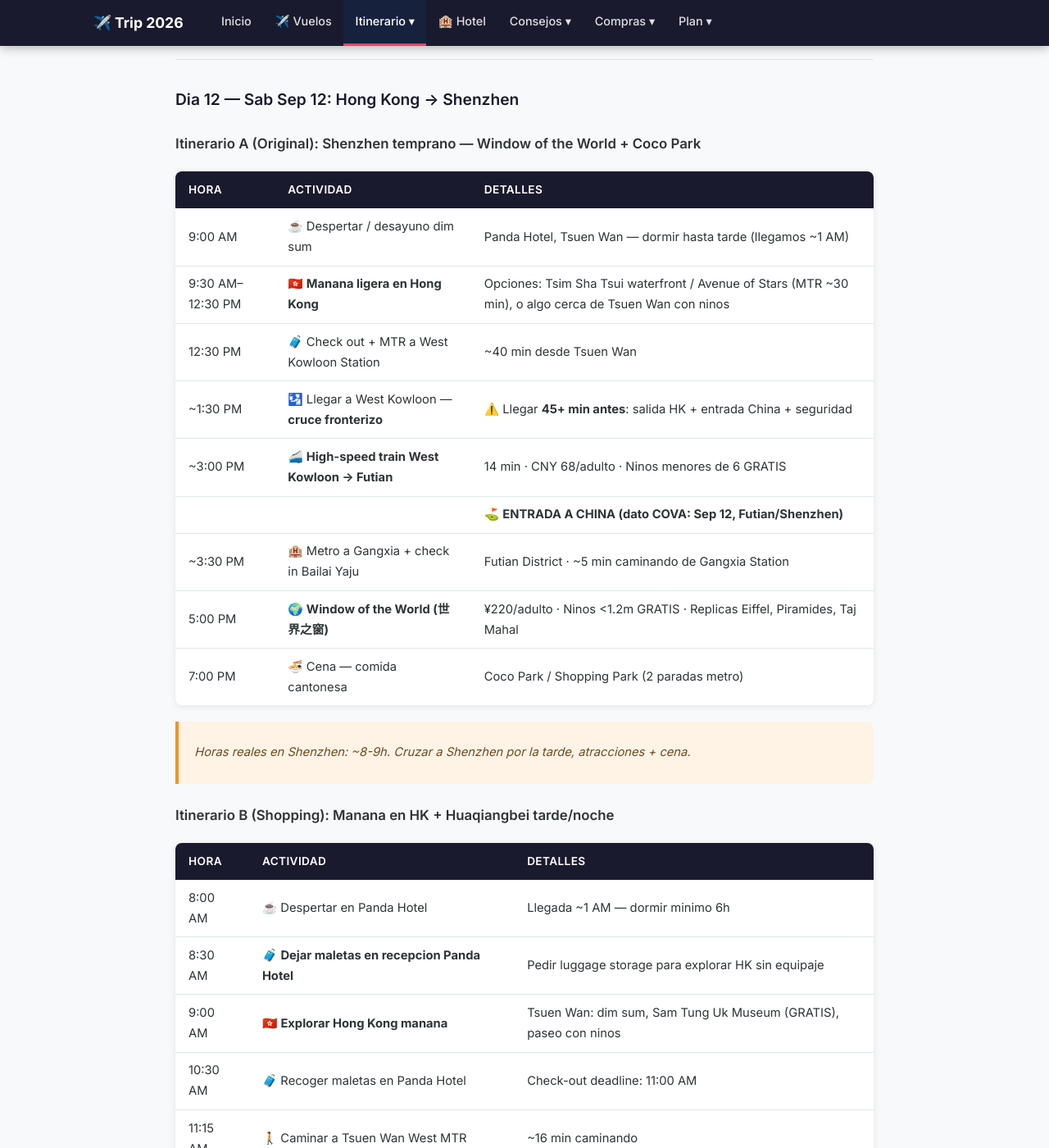
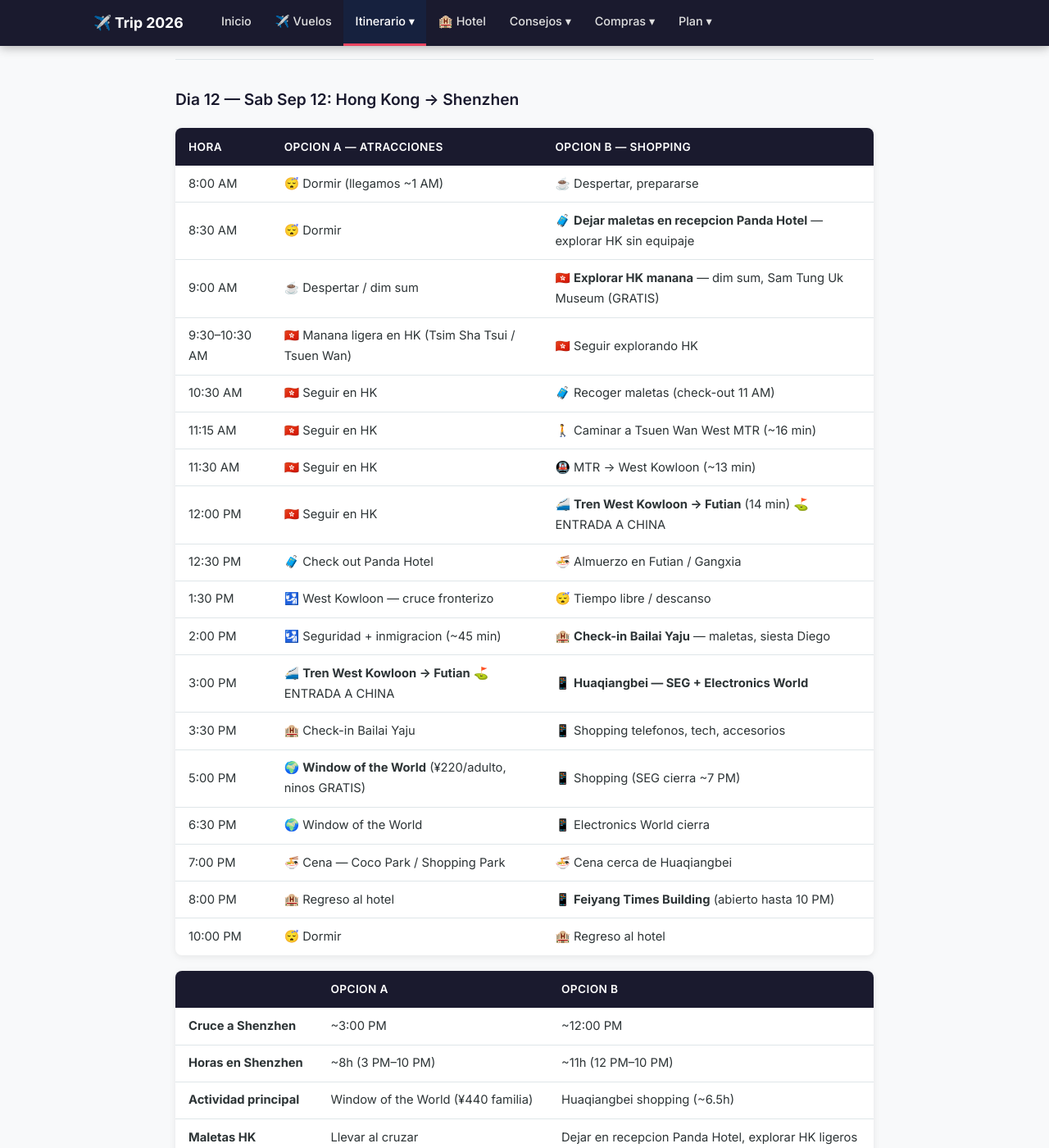
Before and after one commit to nescool101/nescaotravelplanner, a Jekyll site: the page built from itinerary/china.md, in a window 1280 px wide and 1400 px high, scrolled down 1903 px. Shown: the whole window at 82% size. Built offline with Jekyll 4.4.1, drawn with Linux system fonts in a browser that asks for light colours; some of the changed text lies outside the part shown.

Commit message:
Restructure Day 12-13 as side-by-side comparison tables for Option A/B
Day 12 and 13 now show Option A (Atracciones) and Option B (Shopping) in
a single table with columns per option for easy comparison. Also adds
summary comparison tables and updates train booking details in checklist.

Co-Authored-By: Claude Opus 4.6 <noreply@anthropic.com>

```diff
--- a/itinerary/china.md
+++ b/itinerary/china.md
@@ -67,47 +67,38 @@ nav_group: itinerary
 
 ### Dia 12 — Sab Sep 12: Hong Kong → Shenzhen
 
-#### Itinerario A (Original): Shenzhen temprano — Window of the World + Coco Park
+| Hora | Opcion A — Atracciones | Opcion B — Shopping |
+|------|----------------------|---------------------|
+| 8:00 AM | 😴 Dormir (llegamos ~1 AM) | ☕ Despertar, prepararse |
+| 8:30 AM | 😴 Dormir | 🧳 **Dejar maletas en recepcion Panda Hotel** — explorar HK sin equipaje |
+| 9:00 AM | ☕ Despertar / dim sum | 🇭🇰 **Explorar HK manana** — dim sum, Sam Tung Uk Museum (GRATIS) |
+| 9:30–10:30 AM | 🇭🇰 Manana ligera en HK (Tsim Sha Tsui / Tsuen Wan) | 🇭🇰 Seguir explorando HK |
+| 10:30 AM | 🇭🇰 Seguir en HK | 🧳 Recoger maletas (check-out 11 AM) |
+| 11:15 AM | 🇭🇰 Seguir en HK | 🚶 Caminar a Tsuen Wan West MTR (~16 min) |
+| 11:30 AM | 🇭🇰 Seguir en HK | 🚇 MTR → West Kowloon (~13 min) |
+| 12:00 PM | 🇭🇰 Seguir en HK | 🚄 **Tren West Kowloon → Futian** (14 min) ⛳ ENTRADA A CHINA |
+| 12:30 PM | 🧳 Check out Panda Hotel | 🍜 Almuerzo en Futian / Gangxia |
+| 1:30 PM | 🛂 West Kowloon — cruce fronterizo | 😴 Tiempo libre / descanso |
+| 2:00 PM | 🛂 Seguridad + inmigracion (~45 min) | 🏨 **Check-in Bailai Yaju** — maletas, siesta Diego |
+| 3:00 PM | 🚄 **Tren West Kowloon → Futian** ⛳ ENTRADA A CHINA | 📱 **Huaqiangbei — SEG + Electronics World** |
+| 3:30 PM | 🏨 Check-in Bailai Yaju | 📱 Shopping telefonos, tech, accesorios |
+| 5:00 PM | 🌍 **Window of the World** (¥220/adulto, ninos GRATIS) | 📱 Shopping (SEG cierra ~7 PM) |
+| 6:30 PM | 🌍 Window of the World | 📱 Electronics World cierra |
+| 7:00 PM | 🍜 Cena — Coco Park / Shopping Park | 🍜 Cena cerca de Huaqiangbei |
+| 8:00 PM | 🏨 Regreso al hotel | 📱 **Feiyang Times Building** (abierto hasta 10 PM) |
+| 10:00 PM | 😴 Dormir | 🏨 Regreso al hotel |
 
-| Hora | Actividad | Detalles |
-|------|----------|---------|
-| 9:00 AM | ☕ Despertar / desayuno dim sum | Panda Hotel, Tsuen Wan — dormir hasta tarde (llegamos ~1 AM) |
-| 9:30 AM–12:30 PM | 🇭🇰 **Manana ligera en Hong Kong** | Opciones: Tsim Sha Tsui waterfront / Avenue of Stars (MTR ~30 min), o algo cerca de Tsuen Wan con ninos |
-| 12:30 PM | 🧳 Check out + MTR a West Kowloon Station | ~40 min desde Tsuen Wan |
-| ~1:30 PM | 🛂 Llegar a West Kowloon — **cruce fronterizo** | ⚠️ Llegar **45+ min antes**: salida HK + entrada China + seguridad |
-| ~3:00 PM | 🚄 **High-speed train West Kowloon → Futian** | 14 min · CNY 68/adulto · Ninos menores de 6 GRATIS |
-| | | ⛳ **ENTRADA A CHINA (dato COVA: Sep 12, Futian/Shenzhen)** |
-| ~3:30 PM | 🏨 Metro a Gangxia + check in Bailai Yaju | Futian District · ~5 min caminando de Gangxia Station |
-| 5:00 PM | 🌍 **Window of the World (世界之窗)** | ¥220/adulto · Ninos <1.2m GRATIS · Replicas Eiffel, Piramides, Taj Mahal |
-| 7:00 PM | 🍜 Cena — comida cantonesa | Coco Park / Shopping Park (2 paradas metro) |
+| | Opcion A | Opcion B |
+|--|---------|---------|
+| **Cruce a Shenzhen** | ~3:00 PM | ~12:00 PM |
+| **Horas en Shenzhen** | ~8h (3 PM–10 PM) | ~11h (12 PM–10 PM) |
+| **Actividad principal** | Window of the World (¥440 familia) | Huaqiangbei shopping (~6.5h) |
+| **Maletas HK** | Llevar al cruzar | Dejar en recepcion Panda Hotel, explorar HK ligeros |
+| **Maletas SZ** | Check-in 3:30 PM | Check-in 2:00 PM |
 
-> *Horas reales en Shenzhen: ~8-9h. Cruzar a Shenzhen por la tarde, atracciones + cena.*
-
-#### Itinerario B (Shopping): Manana en HK + Huaqiangbei tarde/noche
-
-| Hora | Actividad | Detalles |
-|------|----------|---------|
-| 8:00 AM | ☕ Despertar en Panda Hotel | Llegada ~1 AM — dormir minimo 6h |
-| 8:30 AM | 🧳 **Dejar maletas en recepcion Panda Hotel** | Pedir luggage storage para explorar HK sin equipaje |
-| 9:00 AM | 🇭🇰 **Explorar Hong Kong manana** | Tsuen Wan: dim sum, Sam Tung Uk Museum (GRATIS), paseo con ninos |
-| 10:30 AM | 🧳 Recoger maletas en Panda Hotel | Check-out deadline: 11:00 AM |
-| 11:15 AM | 🚶 Caminar a Tsuen Wan West MTR | ~16 min caminando |
-| 11:30 AM | 🚇 MTR Tsuen Wan West → West Kowloon | ~13 min · HKD 12/adulto |
-| 12:00 PM | 🚄 **Tren rapido West Kowloon → Futian** | 14 min · CNY 68/adulto · Ninos menores de 6 GRATIS |
-| | | ⛳ **ENTRADA A CHINA (dato COVA: Sep 12, Futian/Shenzhen)** |
-| 12:30 PM | 🍜 Almuerzo en Futian / Gangxia | Restaurantes cerca de la estacion |
-| 2:00 PM | 🏨 Check-in Bailai Yaju | Check-in desde 2 PM. Dejar maletas, refrescarse, siesta Diego |
-| 2:30 PM | 🚇 Metro a Huaqiangbei | L2 Gangxia → Huaqiang North, 1 parada, ~5 min |
-| 3:00 PM | 📱 **Huaqiangbei — SEG + Huaqiang Electronics World** | Telefonos, tech, accesorios. **SEG cierra ~7 PM, Electronics World ~6:30 PM** |
-| | | *华强北 — mercado de electronica mas grande de Asia* |
-| | | ⚠️ Hay productos genuinos Y replicas — verificar antes de comprar |
-| 7:00 PM | 🍜 Cena cerca de Huaqiangbei | Comida cantonesa autentica |
-| 8:00 PM | 📱 **Feiyang Times Building** | Abierto **1 PM–10 PM** — segunda ronda de compras tech nocturna |
-| 10:00 PM | 🏨 Regreso al hotel | Metro L2 Huaqiang North → Gangxia, 1 parada |
-
-> *Huaqiangbei esta a 1 parada de metro del hotel (5 min). SEG cierra ~7 PM pero Feiyang Times abre hasta 10 PM.*
+> *Ambas opciones: Tren West Kowloon → Futian = 14 min, CNY 68/adulto, ninos <6 GRATIS.*
 >
-> *Total shopping Day 12: ~6.5 horas (3-6:30 PM + 8-10 PM)*
+> *Huaqiangbei esta a 1 parada metro del hotel (L2 Gangxia → Huaqiang North, 5 min). SEG cierra ~7 PM, Feiyang Times abre hasta 10 PM.*
 
 ---
 
@@ -121,46 +112,42 @@ nav_group: itinerary
 
 ### Dia 13 — Dom Sep 13: Shenzhen → Guilin
 
-#### Itinerario A (Original): Window of the World manana + tren 2 PM + Elephant Trunk Hill
+| Hora | Opcion A — Atracciones | Opcion B — Shopping |
+|------|----------------------|---------------------|
+| 8:00 AM | ☕ Desayuno | ☕ Desayuno |
+| 8:30 AM | 🧳 Dejar maletas en hotel (check-out 12 PM) | 😴 Tiempo libre |
+| 9:00 AM | 🚇 Metro L1 → Window of the World (~20 min) | 😴 Tiempo libre |
+| 9:15 AM | 🌍 **Window of the World** (¥220/adulto, ninos GRATIS) | 😴 Tiempo libre |
+| 10:00 AM | 🌍 Window of the World | 📱 **Huaqiangbei — compras pendientes** (tiendas abren ~10 AM) |
+| 11:45 AM | 🚇 Metro → Gangxia, recoger maletas | 📱 Shopping |
+| 12:00 PM | 🍜 Almuerzo | 🧳 **Check out Bailai** — dejar maletas recepcion o lockers metro (丰巢) |
+| 12:30 PM | 🍜 Almuerzo | 🍜 Almuerzo |
+| 1:00 PM | 🚇 Metro L7 → Shenzhen North (~25 min) | 🚶 Tiempo libre / ultimas compras |
+| 1:30 PM | 🛂 Llegar a SZ North (30 min antes) | 🚶 Opcional: Window of the World si queda tiempo |
+| **2:00 PM** | 🚄 **Tren G → Guilin** (~2h 40m) | 🚶 Tiempo libre |
+| 3:20 PM | 🚄 En el tren | 🧳 Recoger maletas + metro a SZ North (~35 min) |
+| **4:28 PM** | 🚄 En el tren | 🚄 **Tren G3742 → Guilin** (~3h 44m) |
+| **~4:45 PM** | 🛬 **Llegar a Guilin Station** | 🚄 En el tren |
+| 5:00 PM | 🚶 Caminar a hotel (700m, ~10 min) | 🚄 En el tren |
+| 5:30 PM | 🐘 **Elephant Trunk Hill** (GRATIS, cierra 7 PM) | 🚄 En el tren |
+| 7:00 PM | 🍜 Cena — fideos de arroz (米粉) | 🚄 En el tren |
+| **8:12 PM** | 😴 En el hotel | 🛬 **Llegar a Guilin Station** (caminar 700m al hotel) |
+| 9:00 PM | 😴 En el hotel | 🍜 Cena — fideos de arroz (米粉) |
 
-| Hora | Actividad | Detalles |
-|------|----------|---------|
-| 8:30 AM | ☕ Desayuno + check out (dejar maletas en hotel) | Bailai check-out 12 PM · pedir guardar equipaje |
-| 9:00 AM | 🚇 Metro L1 Gangxia → Window of the World | ~20 min (8 paradas, directo) |
-| 9:15 AM | 🌍 **Window of the World (世界之窗)** | ¥220/adulto · Ninos <1.2m GRATIS · **Familia: ~¥440 (~$61)** |
-| 11:45 AM | 🚇 Metro L1 → Gangxia · recoger maletas | ~20 min |
-| 12:15 PM | 🍜 Almuerzo rapido cerca de Gangxia | — |
-| 1:00 PM | 🚇 Metro L7 Gangxia → Shenzhen North Station | ~25 min |
-| **~2:00 PM** | 🚄 **Tren G: Shenzhen North → Guilin** | ~2h 40m · CNY 246–392/adulto 2da clase |
-| ~4:45 PM | 🛬 Llegar a Guilin Station | — |
-| 5:00 PM | 🚶 Caminar a Lijiang Moon View + check in | 700m · ~10 min |
-| 5:30 PM | 🐘 **Elephant Trunk Hill (象鼻山)** | **GRATIS** · cierra 7 PM · ~45 min |
-| 7:00 PM | 🍜 Cena — fideos de arroz de Guilin (米粉)! | Especialidad local |
+| | Opcion A | Opcion B |
+|--|---------|---------|
+| **Tren a Guilin** | ~2:00 PM (llega ~4:45 PM) | 4:28 PM G3742 (llega 8:12 PM) |
+| **Horas shopping manana** | 0h | ~2h (10 AM–12 PM) |
+| **Total shopping Shenzhen** | 0h | ~8.5h (Day 12 + 13) |
+| **Window of the World** | ✅ Sep 13 manana | ❌ (o si queda tiempo ~1:30 PM) |
+| **Elephant Trunk Hill** | ✅ Sep 13 tarde (5:30 PM) | ➡️ Movido a Sep 15 (4:30 PM, GRATIS) |
+| **Llegada al hotel Guilin** | ~5:00 PM | ~8:25 PM |
+| **Maletas** | Dejar en hotel hasta 12 PM | Dejar recepcion o lockers metro Gangxia |
+| **Tren alternativo B** | — | G2962 5:43 PM → Guilin North 9:10 PM (taxi) |
 
-> *Tren recomendado ~2:00 PM (llegada ~4:45 PM). Ultimo tren sensato ~3:30 PM (llegada ~6:15 PM).*
-
-#### Itinerario B (Shopping): Huaqiangbei manana + tren nocturno 4:28 PM
-
-| Hora | Actividad | Detalles |
-|------|----------|---------|
-| 8:00 AM | ☕ Desayuno | — |
-| 10:00 AM | 📱 **Huaqiangbei — compras pendientes** | Tiendas abren ~10 AM. Comprar lo que falto ayer |
-| 12:00 PM | 🧳 Check out Bailai Yaju | Deadline: 12:00 PM. Pedir dejar maletas en recepcion |
-| | | Si no guardan: **lockers metro Gangxia Exit 7** (丰巢 via WeChat, ~¥10-30) |
-| 12:30 PM | 🍜 Almuerzo | — |
-| 1:30 PM | 🚶 Tiempo libre / ultimas compras | Opcional: Window of the World (L1 directo ~20 min) si queda tiempo |
-| 3:20 PM | 🧳 Recoger maletas + metro a Shenzhen North | L4/L5 Gangxia → Shenzhen North, ~35 min |
-| **4:28 PM** | 🚄 **Tren G3742: Shenzhen North → Guilin** | ~3h 44m · Llega a **Guilin Station (principal)**, NO North/West |
-| | | CNY 220–310/adulto 2da clase · Ninos menores de 6 GRATIS |
-| 8:12 PM | 🛬 Llegar a Guilin Station | Hotel a 700m — caminar ~10 min, no necesita taxi |
-| 8:25 PM | 🏨 Check-in Lijiang Moon View | Llegada tardia OK |
-| 9:00 PM | 🍜 Cena — fideos de arroz de Guilin (米粉)! | Restaurantes abiertos hasta tarde |
-
-> *Total shopping Day 13: ~2 horas (10 AM - noon). Total shopping Shenzhen (2 dias): ~8.5 horas.*
+> *⚠️ Si eligen **Opcion B**: Elephant Trunk Hill se mueve a **Sep 15** tarde (regreso de Yangshuo, 4:30 PM, GRATIS, ~2 km del hotel).*
 >
-> *⚠️ Si eligen Itinerario B: Elephant Trunk Hill se mueve a **Sep 15** (regreso de Yangshuo, 4:30 PM, GRATIS, ~2 km del hotel).*
->
-> *Trenes alternativos: G2962 5:43 PM → Guilin North 9:10 PM (taxi). D864 6:32 PM → Guilin West 9:18 PM (taxi).*
+> *G3742 es el mejor tren nocturno: llega a Guilin Station (principal), 700m caminando al hotel. Guilin North/West necesitan taxi.*
 
 ---
 
```
Also changed, not shown: checklist.md (+5 -3 lines), tips/china.md (+1 -1 lines).
